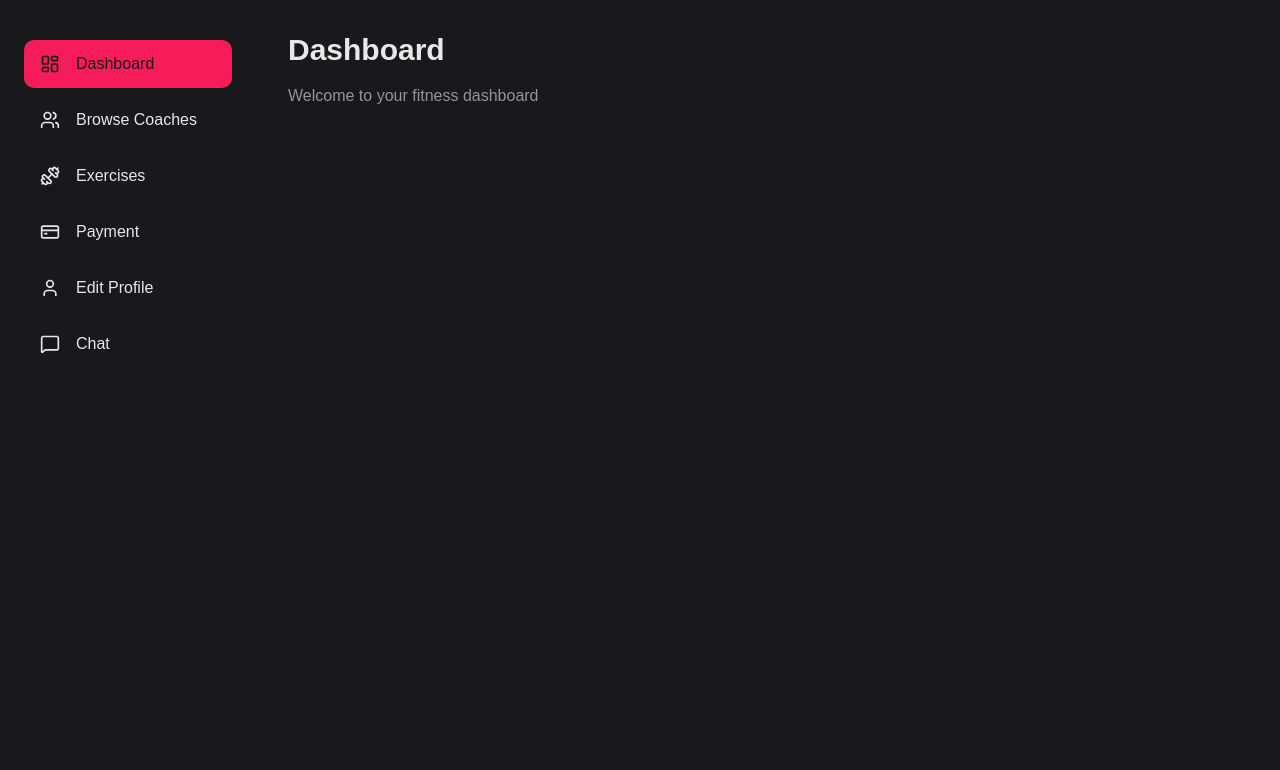
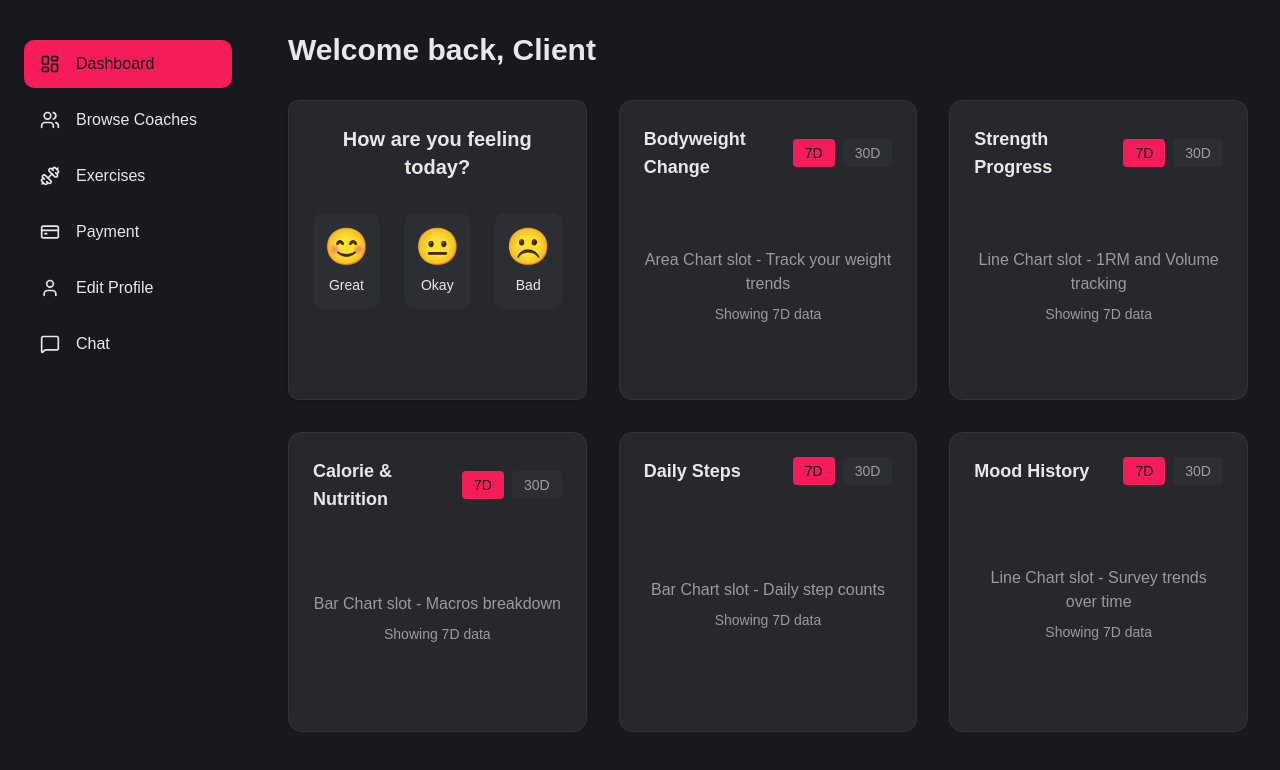
Before and after one commit to cs490-groupproj/frontend, a React (Vite) app: page / in a window 1280 px wide. Shown: the top 770 px of the page. Built offline with nearby package versions, Linux system fonts and the light colour scheme; the HTML template or start-up script is replaced by a standard one.

Commit message:
added initial dashboard features

```diff
--- a/src/components/ClientDashboard.jsx
+++ b/src/components/ClientDashboard.jsx
@@ -1,10 +1,115 @@
-import React from 'react';
+import React, { useState } from 'react';
+import DailySurvey from './DailySurvey';
+
+const MetricCard = ({ title, description }) => {
+  const [timePeriod, setTimePeriod] = useState('7D');
+
+  return (
+    <div className="rounded-xl border border-border bg-card p-6 min-h-[300px] flex flex-col">
+      {/* Header with Title and Toggle */}
+      <div className="flex items-center justify-between mb-4">
+        <h2 className="text-lg font-semibold text-foreground">{title}</h2>
+        <div className="flex gap-2">
+          <button
+            onClick={() => setTimePeriod('7D')}
+            className={`px-3 py-1 text-sm font-medium rounded transition-colors ${
+              timePeriod === '7D'
+                ? 'bg-primary text-primary-foreground'
+                : 'bg-muted text-muted-foreground hover:bg-muted/80'
+            }`}
+          >
+            7D
+          </button>
+          <button
+            onClick={() => setTimePeriod('30D')}
+            className={`px-3 py-1 text-sm font-medium rounded transition-colors ${
+              timePeriod === '30D'
+                ? 'bg-primary text-primary-foreground'
+                : 'bg-muted text-muted-foreground hover:bg-muted/80'
+            }`}
+          >
+            30D
+          </button>
+        </div>
+      </div>
+
+      {/* Content Area */}
+      <div className="flex-1 flex items-center justify-center">
+        <div className="text-center">
+          <p className="text-muted-foreground mb-2">{description}</p>
+          <p className="text-sm text-muted-foreground">Showing {timePeriod} data</p>
+        </div>
+      </div>
+    </div>
+  );
+};
 
 export default function ClientDashboard() {
+  const metrics = [
+    {
+      title: 'Bodyweight Change',
+      description: 'Area Chart slot - Track your weight trends',
+    },
+    {
+      title: 'Strength Progress',
+      description: 'Line Chart slot - 1RM and Volume tracking',
+    },
+    {
+      title: 'Calorie & Nutrition',
+      description: 'Bar Chart slot - Macros breakdown',
+    },
+    {
+      title: 'Daily Steps',
+      description: 'Bar Chart slot - Daily step counts',
+    },
+    {
+      title: 'Mood History',
+      description: 'Line Chart slot - Survey trends over time',
+    },
+  ];
+
   return (
-    <div className="space-y-4">
-      <h1 className="text-3xl font-bold">Dashboard</h1>
-      <p className="text-muted-foreground">Welcome to your fitness dashboard</p>
+    <div className="max-w-7xl mx-auto space-y-8">
+      {/* Header */}
+      <div>
+        <h1 className="text-3xl font-bold text-foreground">Welcome back, Client</h1>
+      </div>
+
+      {/* Grid Layout - 3 columns on large screens */}
+      <div className="grid grid-cols-1 lg:grid-cols-3 gap-8">
+        {/* Daily Survey */}
+        <DailySurvey />
+
+        {/* Bodyweight Change */}
+        <MetricCard
+          title={metrics[0].title}
+          description={metrics[0].description}
+        />
+
+        {/* Strength Progress */}
+        <MetricCard
+          title={metrics[1].title}
+          description={metrics[1].description}
+        />
+
+        {/* Calorie & Nutrition */}
+        <MetricCard
+          title={metrics[2].title}
+          description={metrics[2].description}
+        />
+
+        {/* Daily Steps */}
+        <MetricCard
+          title={metrics[3].title}
+          description={metrics[3].description}
+        />
+
+        {/* Mood History */}
+        <MetricCard
+          title={metrics[4].title}
+          description={metrics[4].description}
+        />
+      </div>
     </div>
   );
 }
--- /dev/null
+++ b/src/components/DailySurvey.jsx
@@ -0,0 +1,87 @@
+import React, { useState } from 'react';
+import { Check } from 'lucide-react';
+
+export default function DailySurvey() {
+  const [selectedMood, setSelectedMood] = useState(null);
+  const [isSaved, setIsSaved] = useState(false);
+
+  const moods = [
+    { id: 'great', emoji: '😊', label: 'Great' },
+    { id: 'okay', emoji: '😐', label: 'Okay' },
+    { id: 'bad', emoji: '☹️', label: 'Bad' },
+  ];
+
+  const handleMoodSelect = (moodId) => {
+    setSelectedMood(moodId);
+  };
+
+  const handleSaveMood = () => {
+    if (selectedMood) {
+      setIsSaved(true);
+    }
+  };
+
+  const handleChangeResponse = () => {
+    setSelectedMood(null);
+    setIsSaved(false);
+  };
+
+  return (
+    <div className="rounded-lg border border-border bg-card p-6 font-sans shadow-sm">
+      <h2 className="mb-8 text-center text-xl font-semibold text-foreground">
+        How are you feeling today?
+      </h2>
+
+      {!isSaved ? (
+        <div className="space-y-6">
+          {/* Mood Buttons */}
+          <div className="flex justify-center gap-6">
+            {moods.map((mood) => (
+              <button
+                key={mood.id}
+                onClick={() => handleMoodSelect(mood.id)}
+                className={`flex h-24 w-24 flex-col items-center justify-center rounded-lg transition-all duration-200 ${
+                  selectedMood === mood.id
+                    ? 'bg-primary text-primary-foreground shadow-lg shadow-primary/50'
+                    : 'bg-muted hover:bg-muted/80'
+                }`}
+              >
+                <span className="text-4xl">{mood.emoji}</span>
+                <span className="mt-2 text-sm font-medium">{mood.label}</span>
+              </button>
+            ))}
+          </div>
+
+          {/* Save Button */}
+          {selectedMood && (
+            <div className="flex justify-center">
+              <button
+                onClick={handleSaveMood}
+                className="rounded-lg bg-primary px-8 py-2 font-medium text-primary-foreground transition-colors hover:bg-primary/90"
+              >
+                Save Response
+              </button>
+            </div>
+          )}
+        </div>
+      ) : (
+        // Success State
+        <div className="space-y-4">
+          <div className="flex items-center justify-center gap-2 rounded-lg bg-green-50 px-4 py-3 text-green-700">
+            <Check size={20} />
+            <span className="font-medium">Your mood has been saved!</span>
+          </div>
+
+          <div className="flex justify-center">
+            <button
+              onClick={handleChangeResponse}
+              className="rounded-lg border border-border bg-background px-4 py-2 text-sm font-medium text-foreground transition-colors hover:bg-muted"
+            >
+              Change Response
+            </button>
+          </div>
+        </div>
+      )}
+    </div>
+  );
+}
```
